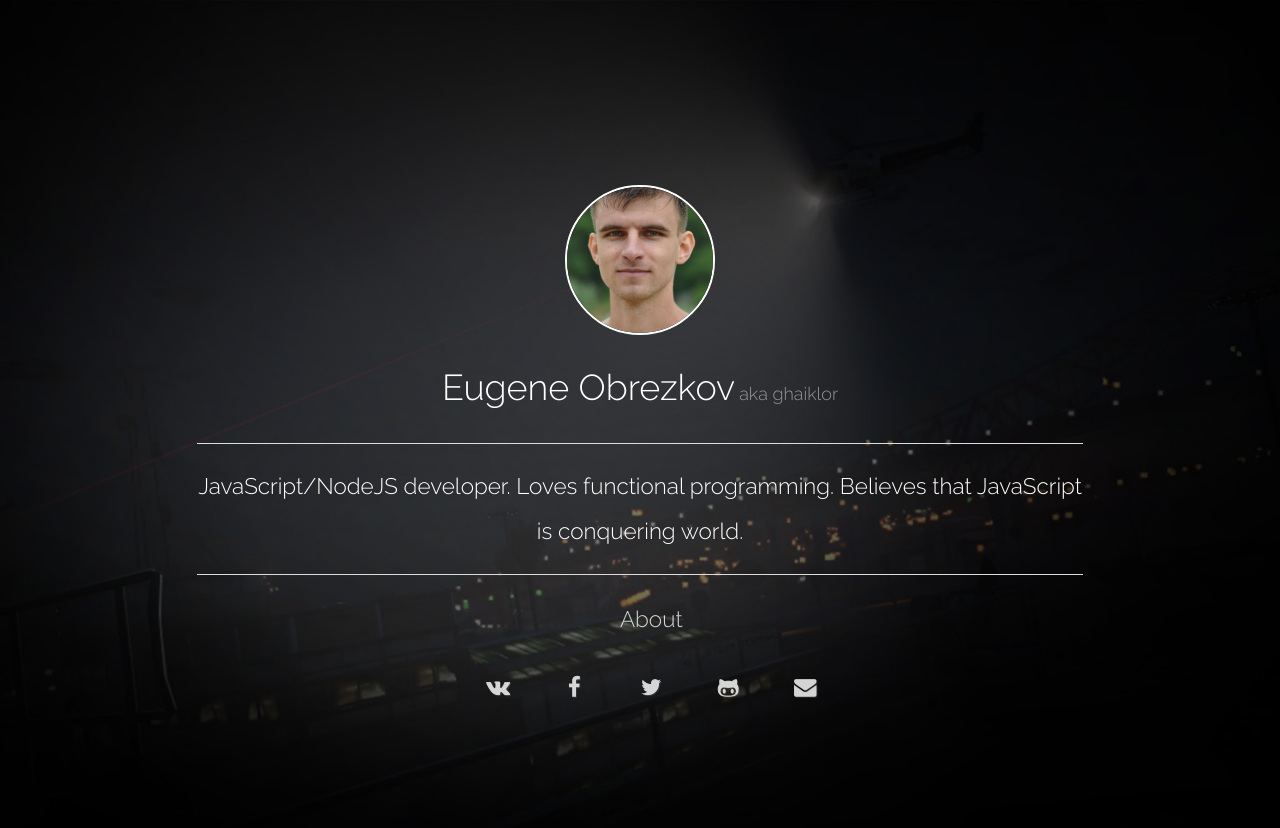
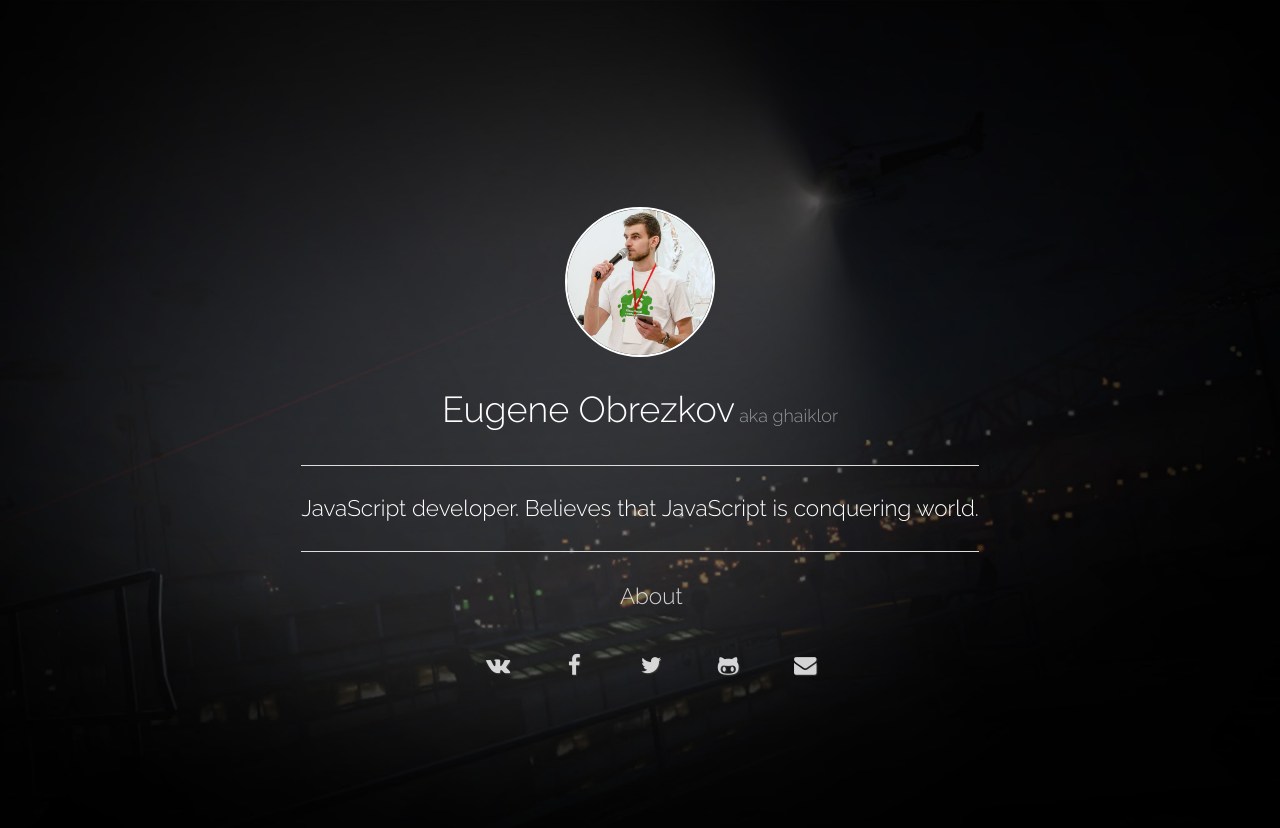
Before and after one commit to ghaiklor/ghaiklor.com, a Jekyll site: the page built from index.html, in a window 1280 px wide. Shown: the top 828 px of the page. Built offline with Jekyll 4.4.1, drawn with Linux system fonts in a browser that asks for light colours; the list of posts is cut into pages by our own code; some of the changed lines change nothing that is shown.

Commit message:
Update profile photo

```diff
--- a/_config.yml
+++ b/_config.yml
@@ -3,85 +3,3 @@ title: Eugene Obrezkov aka ghaiklor
 description: JavaScript/NodeJS developer. Loves functional programming. Believes that JavaScript is conquering world.
 keywords: Eugene Obrezkov, Eugene, Obrezkov, ghaiklor, JavaScript, NodeJS
 url: http://ghaiklor.com
-
-# Where things are
-source:      .
-destination: ./_site
-plugins:     ./_plugins
-layouts:     ./_layouts
-data_source: ./_data
-collections: null
-
-# Handling Reading
-safe:         false
-include:      []
-exclude:      ["vendor"]
-keep_files:   [".git", ".svn"]
-encoding:     "utf-8"
-markdown_ext: "markdown,mkdown,mkdn,mkd,md"
-
-# Filtering Content
-show_drafts: null
-limit_posts: 0
-future:      true
-unpublished: false
-
-# Plugins
-whitelist: []
-gems:      []
-
-# Conversion
-markdown:          kramdown
-highlighter:       pygments
-lsi:               false
-excerpt_separator: "<!--MORE-->"
-
-# Serving
-detach:  false
-port:    4000
-host:    127.0.0.1
-baseurl: "" # does not include hostname
-
-# Backwards-compatibility
-relative_permalinks: false
-
-# Outputting
-permalink:     /blog/:year/:month/:day/:title
-paginate:      5
-paginate_path: /blog/page-:num
-timezone:      Europe/Kiev
-
-quiet:    false
-defaults: []
-
-# Markdown Processors
-maruku:
-  use_tex:            false
-  use_divs:           false
-  png_engine:         blahtex
-  png_dir:            images/latex
-  png_url:            /images/latex
-  fenced_code_blocks: true
-
-rdiscount:
-  extensions: []
-
-redcarpet:
-  extensions: []
-
-kramdown:
-  input:          GFM
-  auto_ids:       true
-  footnote_nr:    1
-  entity_output:  as_char
-  toc_levels:     1..6
-  smart_quotes:   lsquo,rsquo,ldquo,rdquo
-  enable_coderay: false
-
-  coderay:
-    coderay_wrap:              div
-    coderay_line_numbers:      inline
-    coderay_line_number_start: 1
-    coderay_tab_width:         4
-    coderay_bold_every:        10
-    coderay_css:               style
--- a/index.html
+++ b/index.html
@@ -15,7 +15,7 @@ layout: default
 
     <hr/>
     <p class="my-description">
-      JavaScript/NodeJS developer. Loves functional programming. Believes that JavaScript is conquering world.
+      JavaScript developer. Believes that JavaScript is conquering world.
     </p>
     <hr/>
 
```
Also changed, not shown: assets/images/me.jpg, 2 other files.
